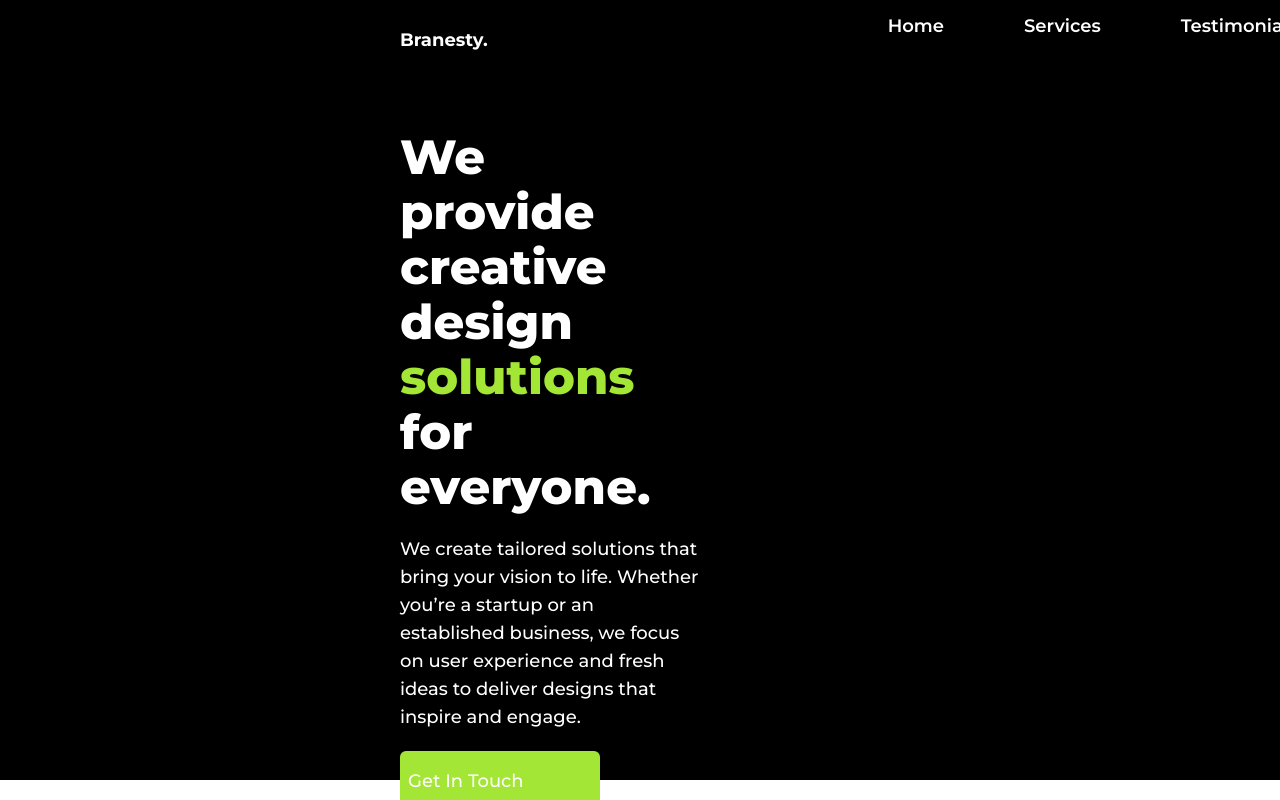
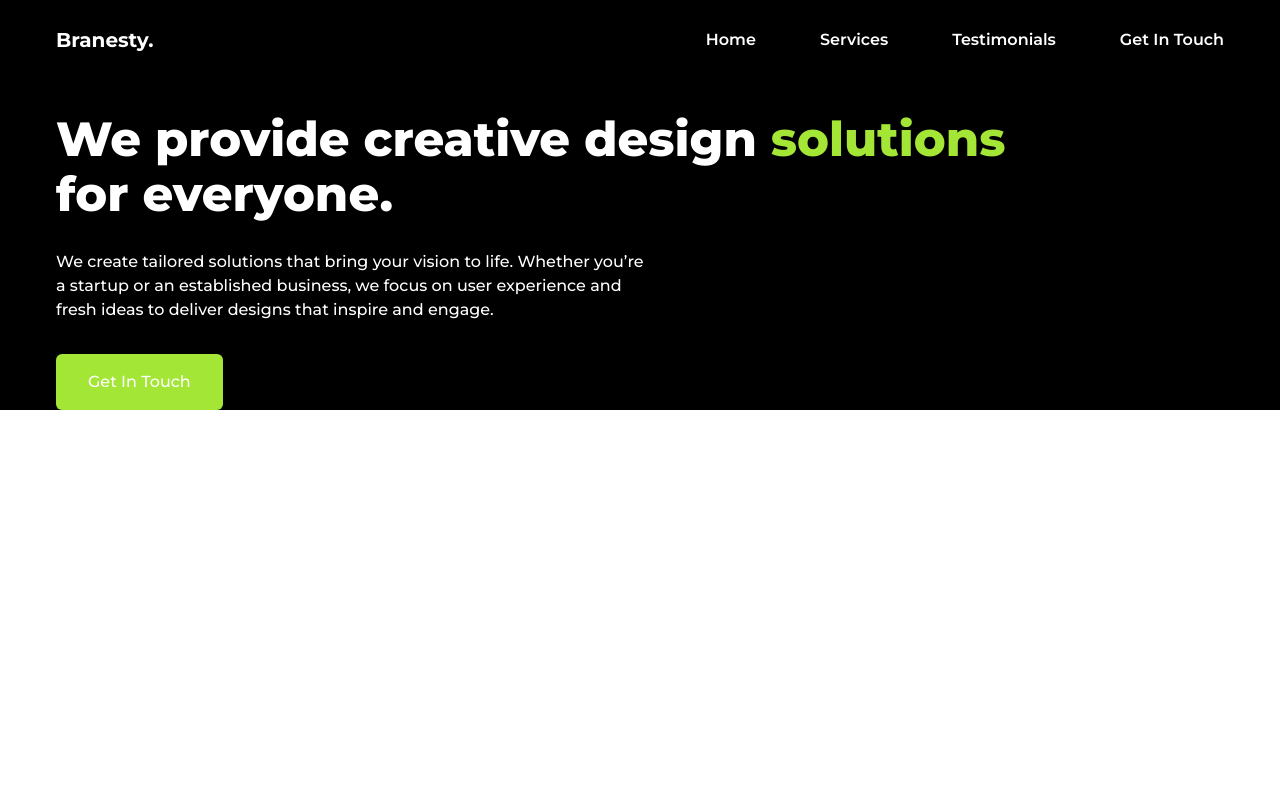
Before and after one commit to Savii01/Branesty, a React (Create React App) app: page / in a window 1280 px wide. Built offline with nearby package versions, Linux system fonts and the light colour scheme.

Commit message:
updated codes 1

```diff
--- a/src/Components/Home.jsx
+++ b/src/Components/Home.jsx
@@ -1,26 +1,24 @@
 import React from 'react'
 import { HashLink as Link } from 'react-router-hash-link'
-import * as FaIcons from 'react-icons/fa'
-import * as AiIcons from 'react-icons/ai'
-import * as BsIcons from 'react-icons/bs'
-import * as RiIcons from 'react-icons/ri'
 
 function Home() {
   return (
-    <div className='bg-black flex justify-between items-center fixed h-full right-0 left-0 px-4  md:fixed md:h-[700px] md:top-20'>
-        <div className=' text-white  md:text-lg  md:gap-[150px] md:py-7 lg:gap-[400px] xl:gap-[400px] xl:px-96 md:pr-20'>
-            <h1 className="font-sans font-extrabold text-[48px] md:pr-[600px] leading-[55px] md:mt-20">
-                We provide creative design <span className='text-lime-400'> solutions</span> <br />for everyone.
-            </h1>
-            <p className="font-sans font-medium mt-5 md:pr-[550px]">
-                We create tailored solutions that bring your vision to life. Whether you’re a startup or an established business,
-                we focus on user experience and fresh ideas to deliver designs that inspire and engage.
-            </p>
-            <Link to='#contact' smooth className='active:text-lightBlue' >
-          <button className='ml-24 md:ml-0 text-white bg-lime-400 font-medium py-4 px-2 w-[200px] text-center rounded-md mt-5 hover:bg-lime-400 hover:text-darkBlue hover:animate-headShake flex gap-2'>Get In Touch</button>
+    <div className='bg-black flex justify-center items-center w-screen top-0 '>
+      <div className='text-white w-full  max-w-[1200px] text-center md:text-left px-4 pt-20 md:pt-28'>
+        <h1 className="font-sans font-extrabold text-[32px] md:text-[48px] leading-[40px] md:leading-[55px] xl:pr-40">
+          We provide creative design <span className='text-lime-400'>solutions</span> <br className='hidden md:block' />
+          for everyone.
+        </h1>
+        <p className="font-sans font-medium mt-5 md:mt-7 max-w-[600px]">
+          We create tailored solutions that bring your vision to life. Whether you’re a startup or an established business,
+          we focus on user experience and fresh ideas to deliver designs that inspire and engage.
+        </p>
+        <Link to='#contact' smooth>
+          <button className='mt-8 text-white bg-lime-400 font-medium py-4 px-8 rounded-md hover:bg-lime-500 transition-all'>
+            Get In Touch
+          </button>
         </Link>
-
-        </div>
+      </div>
     </div>
   )
 }
--- a/src/Components/Top.jsx
+++ b/src/Components/Top.jsx
@@ -2,65 +2,53 @@ import React, {useState} from 'react'
 import * as AiIcons from 'react-icons/ai'
 import { HashLink as Link } from 'react-router-hash-link'
 
-
-
 function Top() {
     const [showMenu, setShowMenu] = useState(false)
     return (
-    <div className='z-[999] bg-black flex justify-between items-center fixed top-0 h-10 right-0 left-0 px-4  md:fixed md:h-20 md:top-0 '>
-      <div className=' text-white  md:text-lg  flex justify-between items-center  md:gap-[150px] md:py-7 lg:gap-[400px] xl:gap-[400px] xl:px-96'>
-        <span className='font-bold' >Branesty.</span>
+      <div className='z-[999] bg-black flex justify-center items-center w-screen fixed top-0 h-10 md:h-20'>
+        <div className='text-white w-full max-w-[1200px] flex justify-between px-4 items-center'>
+          {/* Logo Section */}
+          <span className='font-bold text-lg md:text-xl'>Branesty.</span>
+
+          {/* Desktop Menu */}
           <div className={`hidden md:flex`}>
-            <ul className='md:flex md:gap-5 xl:gap-20 md:font-semibold '>
-              <Link to='#home' smooth  exact
-              // scroll={el => scrollWidthOffset(el)}
-              >
+            <ul className='flex gap-8 md:gap-10 lg:gap-16 font-semibold'>
+              <Link to='#home' smooth>
                 <li className='cursor-pointer active:text-lightBlue'>Home</li>
               </Link>
-
-              <Link to='#services' smooth
-              // scroll={el => scrollWidthOffset(el)}
-              >
+              <Link to='#services' smooth>
                 <li className='cursor-pointer active:text-lightBlue'>Services</li>
               </Link>
-
-              <Link to='#testimonials' smooth
-              // scroll={el => scrollWidthOffset(el)}
-              >
+              <Link to='#testimonials' smooth>
                 <li className='cursor-pointer active:text-lightBlue'>Testimonials</li>
               </Link>
-
-              <Link to='#contact' smooth
-              // scroll={el => scrollWidthOffset(el)}
-              >
+              <Link to='#contact' smooth>
                 <li className='cursor-pointer active:text-lightBlue'>Get In Touch</li>
               </Link>
-
             </ul>
           </div>
 
+          {/* Mobile Menu Icon */}
+          <AiIcons.AiOutlineMenu size={20} className={`text-white md:hidden`} onClick={() => setShowMenu(true)} />
         </div>
-      <div>
-        <AiIcons.AiOutlineMenu size={20} className={` text-white ml-[200px]  md:hidden`} onClick={()=>setShowMenu(true)}/>
-        <div className= {`${!showMenu && 'hidden animate-fade'}  fixed flex left-0 pl-10 text-white top-0 pb-96 h-full w-full bg-darkBlue border-r border-r-lightBlue sm:fixed sm:left-20 sm:text-white sm:top-0 pt-20 sm:h-full sm:w-[60%] sm:bg-darkBlue sm:border-r sm:border-r-lightBlue md:hidden`}>
 
-              <ul className='justify-between intems-center flex flex-col text-[16px] font-semibold sm:gap-4 '>
+        {/* Mobile Menu */}
+        <div className={`${!showMenu && 'hidden'} fixed flex left-0 pl-10 text-white top-0 h-full w-full bg-darkBlue border-r border-r-lightBlue md:hidden`}>
+          <ul className='flex flex-col gap-4 pt-20'>
             <Link to='#home' smooth>
-                  <li className='cursor-pointer mb-4' onClick={()=>setShowMenu(!showMenu)}>Home</li>
+              <li className='cursor-pointer' onClick={() => setShowMenu(false)}>Home</li>
             </Link>
-                <Link to='#services'>
-                <li className='cursor-pointer mb-4' onClick={()=>setShowMenu(!showMenu)}>Services</li>
+            <Link to='#services' smooth>
+              <li className='cursor-pointer' onClick={() => setShowMenu(false)}>Services</li>
             </Link>
             <Link to='#testimonials' smooth>
-                  <li className='cursor-pointer mb-4' onClick={()=>setShowMenu(!showMenu)}>Testimonials</li>
+              <li className='cursor-pointer' onClick={() => setShowMenu(false)}>Testimonials</li>
             </Link>
             <Link to='#contact' smooth>
-                  <li className='cursor-pointer mb-4' onClick={()=>setShowMenu(!showMenu)}>Get In Touch</li>
+              <li className='cursor-pointer' onClick={() => setShowMenu(false)}>Get In Touch</li>
             </Link>
           </ul>
-            <AiIcons.AiOutlineClose className='text-white text-2xl ml-[120px] mb-10' onClick={()=>setShowMenu(!showMenu)}/>
-        </div>
-
+          <AiIcons.AiOutlineClose size={24} className='absolute top-5 right-5' onClick={() => setShowMenu(false)} />
         </div>
       </div>
     )
--- a/src/Pages/LandingPage.jsx
+++ b/src/Pages/LandingPage.jsx
@@ -8,7 +8,7 @@ function LandingPage() {
   return (
     <BrowserRouter>
     <div className="font-sans">
-    <div className='bg-white flex justify-center items-center my-[150px] px-10 sm:px-20 md:px-10 lg:px-20 xl:px-40 '>
+    <div className='bg-white flex justify-center items-center '>
           <Top className=""/>
           <Home className='mb-20'/>
         </div>
```
Lines whose indentation alone changed are shown as unchanged.
